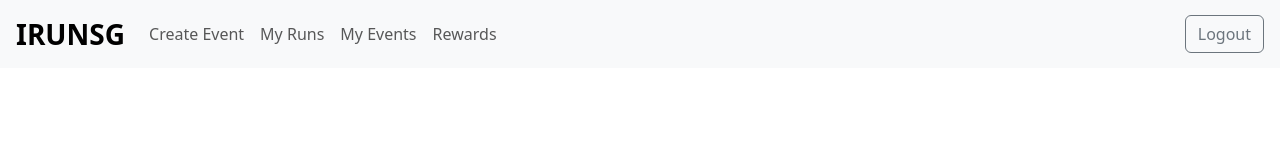
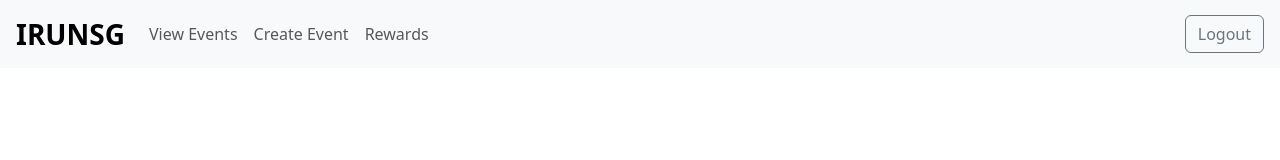
Before and after one commit to JunqiChoo/IRUNSG, a Vue app in the folder client/: page / in a window 1280 px wide. Shown: the top 160 px of the page. Built offline with nearby package versions, Linux system fonts and the light colour scheme.

Commit message:
edited the navbar updated rn

```diff
--- a/client/src/components/Header.vue
+++ b/client/src/components/Header.vue
@@ -2,28 +2,18 @@
   <nav class="navbar navbar-expand-lg navbar-light bg-light">
     <a class="navbar-brand ms-3 fw-bold fs-3" href="#">IRUNSG</a>
 
-    <button
-      class="navbar-toggler"
-      type="button"
-      data-bs-toggle="collapse"
-      data-bs-target="#navbarNav"
-      aria-controls="navbarNav"
-      aria-expanded="false"
-      aria-label="Toggle navigation"
-    >
+    <button class="navbar-toggler" type="button" data-bs-toggle="collapse" data-bs-target="#navbarNav"
+      aria-controls="navbarNav" aria-expanded="false" aria-label="Toggle navigation">
       <span class="navbar-toggler-icon"></span>
     </button>
 
     <div class="collapse navbar-collapse" id="navbarNav">
       <ul class="navbar-nav">
+        <li class="nav-item">
+          <a class="nav-link" href="#">View Events</a>
+        </li>
         <li class="nav-item active">
           <a class="nav-link" href="#">Create Event</a>
-        </li>
-        <li class="nav-item">
-          <a class="nav-link" href="#">My Runs</a>
-        </li>
-        <li class="nav-item">
-          <a class="nav-link" href="#">My Events</a>
         </li>
         <li class="nav-item">
           <a class="nav-link" href="#">Rewards</a>
```
